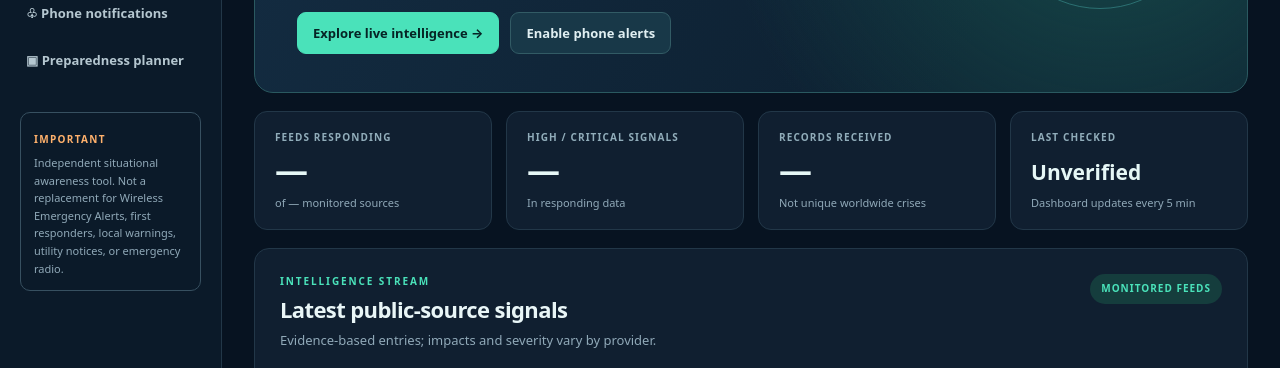
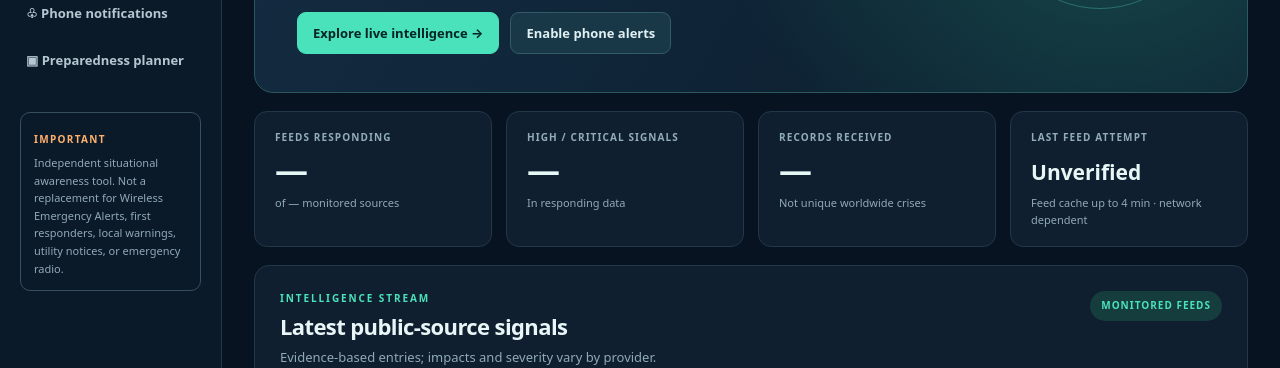
Before and after one commit to rf5n4z9f4d-collab/watchtower-global-resilience, a website: page public/index.html in a window 1280 px wide. Shown: the part 385-753 px from the top of the page. Drawn offline with Linux system fonts and the light colour scheme; no server answers.

Commit message:
Audit: label feed timestamps accurately

```diff
--- a/public/index.html
+++ b/public/index.html
@@ -19,7 +19,7 @@
 <section class="metrics"><article class="metric"><span>FEEDS RESPONDING</span><b id="metricLive">—</b><small>of <span id="sourceTotal">—</span> monitored sources</small></article>
 <article class="metric"><span>HIGH / CRITICAL SIGNALS</span><b id="metricHigh">—</b><small>In responding data</small></article>
 <article class="metric"><span>RECORDS RECEIVED</span><b id="metricTotal">—</b><small>Not unique worldwide crises</small></article>
-<article class="metric"><span>LAST CHECKED</span><b class="smallmetric" id="metricTime">—</b><small>Dashboard updates every 5 min</small></article></section>
+<article class="metric"><span>LAST FEED ATTEMPT</span><b class="smallmetric" id="metricTime">—</b><small>Feed cache up to 4 min · network dependent</small></article></section>
 <section id="alerts" class="panel"><div class="section-head"><div><div class="eyebrow">INTELLIGENCE STREAM</div><h2>Latest public-source signals</h2><p>Evidence-based entries; impacts and severity vary by provider.</p></div><span class="pill">MONITORED FEEDS</span></div>
 <div class="controls"><label class="search"><span>⌕</span><input id="search" placeholder="Search incidents, places, categories..."></label>
 <select id="categoryFilter" aria-label="Category"><option value="all">All sectors</option></select>
```
